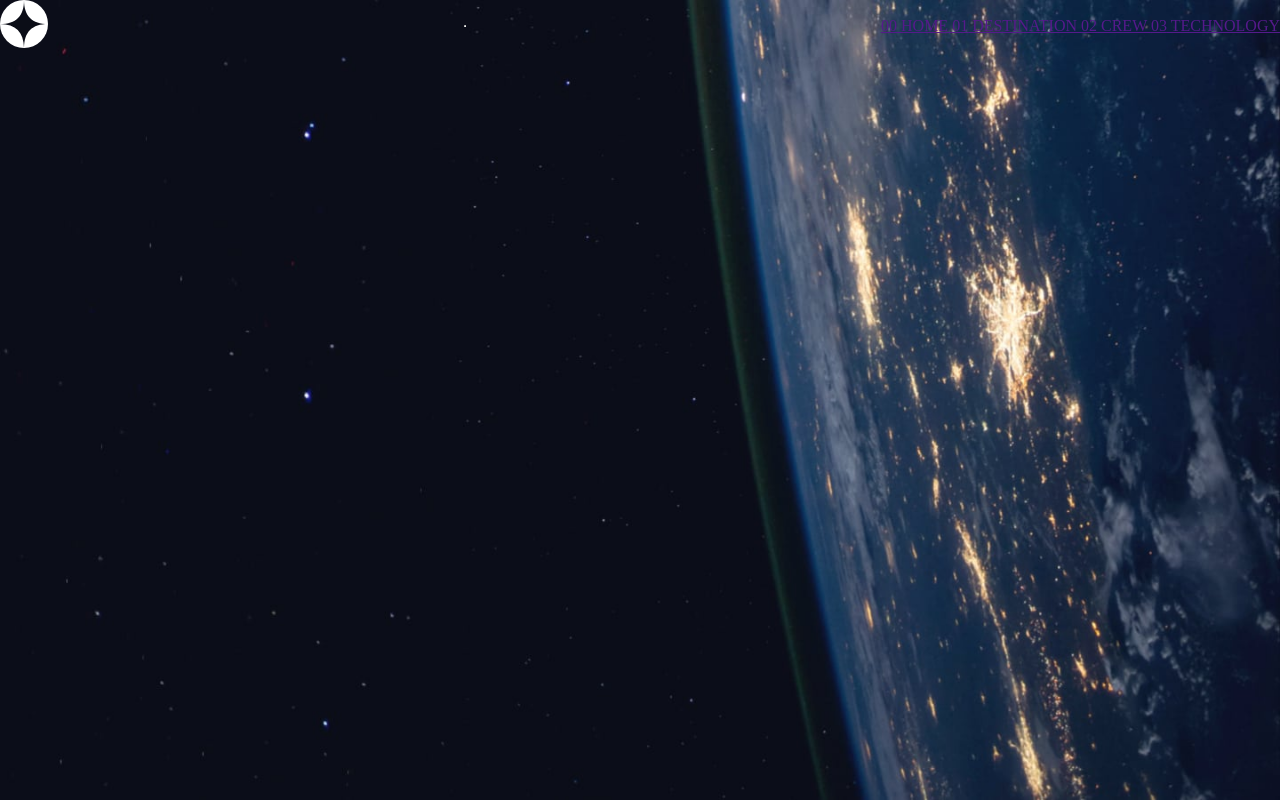
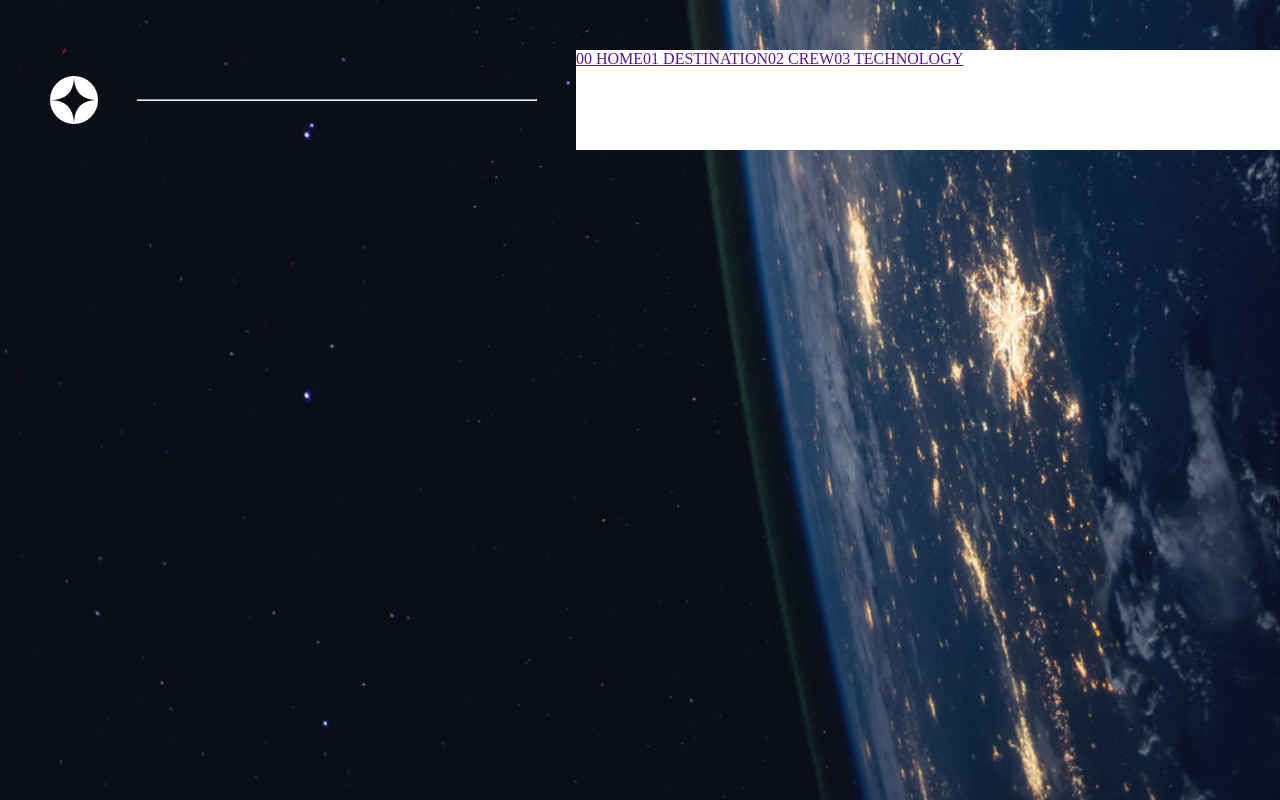
Before and after one commit to FESOO1/Space-tourism-multi-page-website, a plain HTML site: page index.html in a window 1280 px wide. Drawn offline with Linux system fonts and the light colour scheme.

Commit message:
Update navbar.css

```diff
--- a/styles/navbar.css
+++ b/styles/navbar.css
@@ -1,6 +1,25 @@
 nav {
+    top: 50px;
+    position: fixed;
     display: flex;
     align-items: center;
     width: 100%;
     justify-content: space-between;
 }
+
+.logo {
+    display: flex;
+    align-items: center;
+    padding-left: 50px;
+}
+
+.divider {
+    width: 400px;
+}
+
+.links {
+    width: 55%;
+    height: 100px;
+    display: flex;
+    background-color: white;
+}
```
